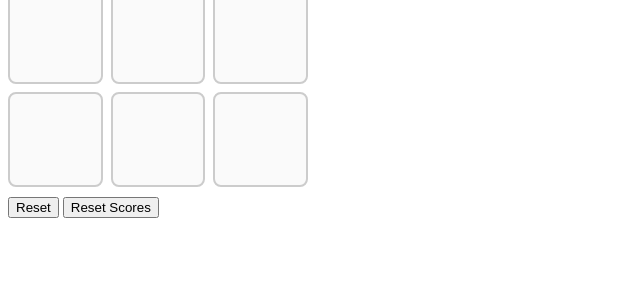
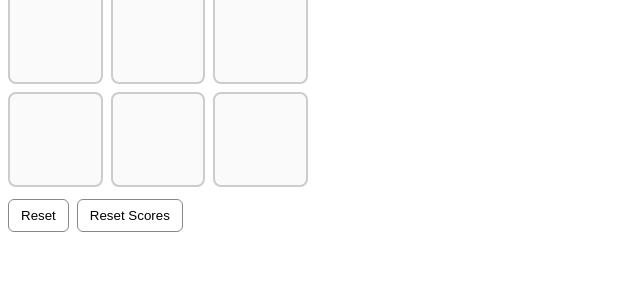
Before and after one commit to Abtahi360/learning-web-technologies-spring2025-2026-sec-a, a PHP site: page /test.html in a window 1280 px wide. Shown: the part 273-573 px from the top of the page, without its empty margins (0-640 px from the left). Run offline with PHP 8.4, Linux system fonts and the light colour scheme.

Commit message:
Add styles for controls and status display in Tic Tac Toe

```diff
--- a/JS Lab Task - 3/Tic-Tac-Toe Game/style.css
+++ b/JS Lab Task - 3/Tic-Tac-Toe Game/style.css
@@ -40,3 +40,28 @@
 .cell.marked {
     transform: scale(1.1);
 }
+
+#controls {
+    margin-top: 12px;
+    display: flex;
+    gap: 8px;
+    align-items: center;
+    flex-wrap: wrap;
+}
+
+#status {
+    font-size: 16px;
+    min-width: 200px;
+}
+
+button {
+    padding: 8px 12px;
+    border-radius: 6px;
+    border: 1px solid #888;
+    background: #fff;
+    cursor: pointer;
+}
+
+button:hover {
+    box-shadow: 0 2px 8px rgba(0, 0, 0, 0.08);
+}
```
